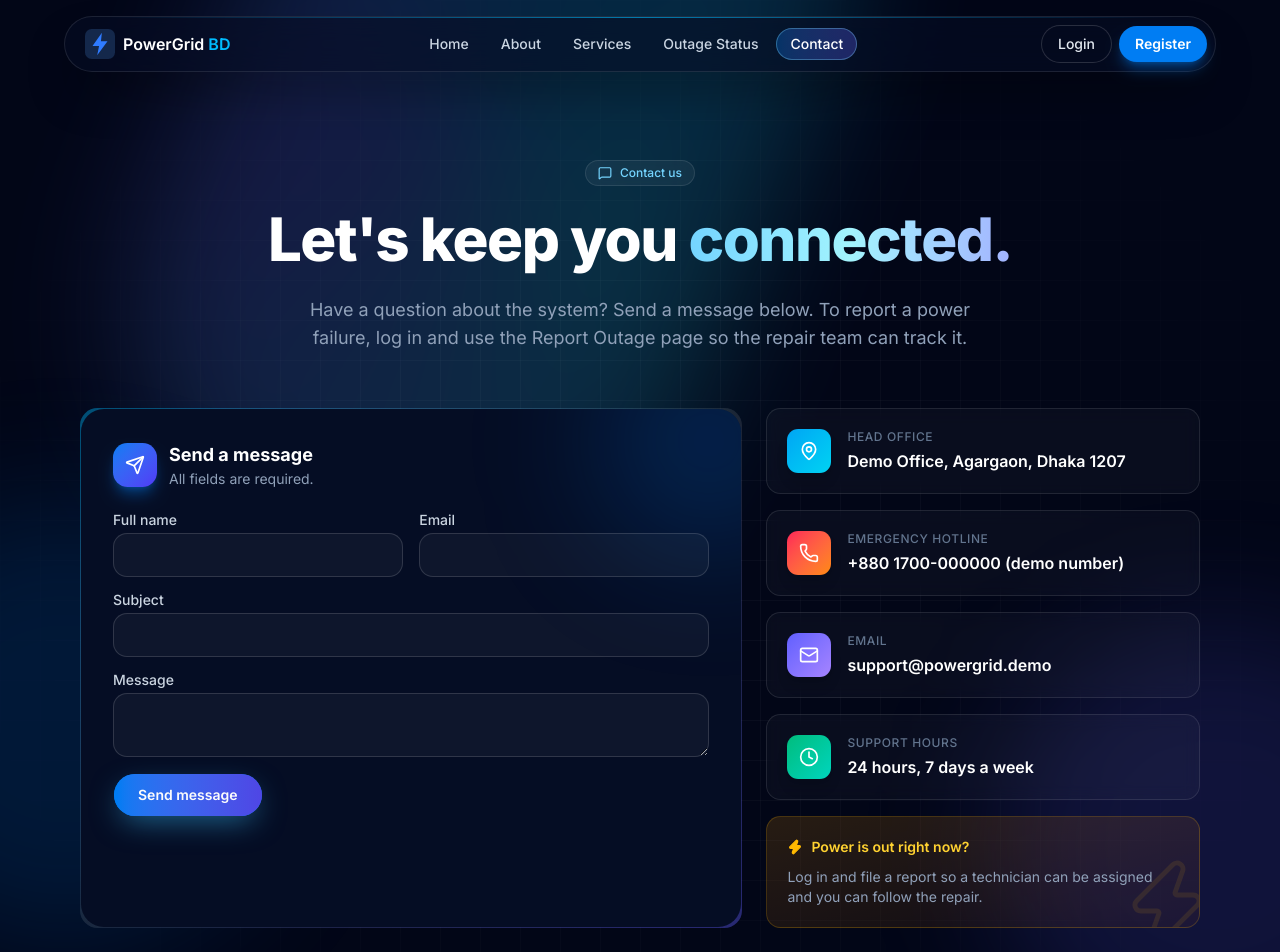
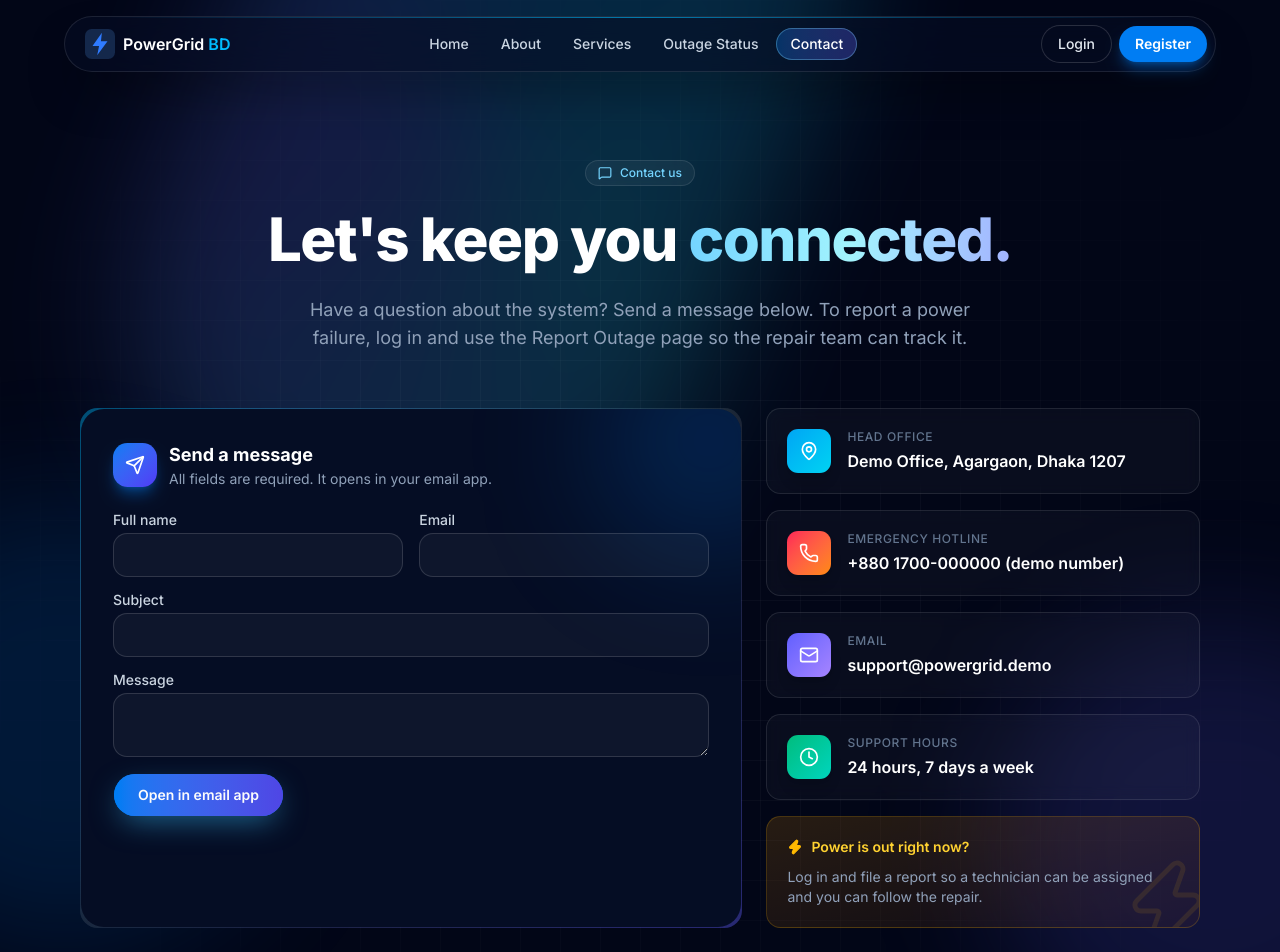
Before and after one commit to raidislam/loadshedding-front, a Next.js app: page /contact in a window 1280 px wide. Shown: the top 952 px of the page. Built offline with nearby package versions, Linux system fonts and the light colour scheme.

Commit message:
fix(contact): open email app instead of faking a sent message

```diff
--- a/src/app/(public)/contact/page.tsx
+++ b/src/app/(public)/contact/page.tsx
@@ -55,7 +55,7 @@ export default function ContactPage() {
                 </span>
                 <div>
                   <h2 className="text-lg font-bold text-white">Send a message</h2>
-                  <p className="text-sm text-slate-400">All fields are required.</p>
+                  <p className="text-sm text-slate-400">All fields are required. It opens in your email app.</p>
                 </div>
               </div>
               <div className="contact-form relative mt-6">
--- a/src/components/public/ContactForm.tsx
+++ b/src/components/public/ContactForm.tsx
@@ -7,21 +7,26 @@ import { FormField } from "@/components/shared/FormField";
 import { Button } from "@/components/ui/button";
 import { Input } from "@/components/ui/input";
 import { Textarea } from "@/components/ui/textarea";
-import { delay } from "@/lib/delay";
 import { contactSchema, type ContactValues } from "@/lib/validations";
+
+export const SUPPORT_EMAIL = "support@powergrid.demo";
 
 export function ContactForm() {
   const {
     register,
     handleSubmit,
     reset,
-    formState: { errors, isSubmitting },
+    formState: { errors },
   } = useForm<ContactValues>({ resolver: zodResolver(contactSchema) });
 
-  async function onSubmit() {
-    // Demo only: nothing is sent anywhere.
-    await delay(700);
-    toast.success("Message sent. This is a demo, so no email was actually delivered.");
+  // The backend has no contact endpoint, so we don't pretend to send anything.
+  // Instead the visitor's own email app opens with the message already filled in.
+  function onSubmit(values: ContactValues) {
+    const body = `${values.message}
+
+- ${values.name} (${values.email})`;
+    window.location.assign(`mailto:${SUPPORT_EMAIL}?subject=${encodeURIComponent(values.subject)}&body=${encodeURIComponent(body)}`);
+    toast.info("Your email app has been opened with this message. Press send there.");
     reset();
   }
 
@@ -41,8 +46,8 @@ export function ContactForm() {
       <FormField label="Message" htmlFor="message" error={errors.message?.message}>
         <Textarea id="message" rows={5} aria-invalid={!!errors.message} {...register("message")} />
       </FormField>
-      <Button type="submit" size="lg" className="h-10 px-4" disabled={isSubmitting}>
-        {isSubmitting ? "Sending..." : "Send message"}
+      <Button type="submit" size="lg" className="h-10 px-4">
+        Open in email app
       </Button>
     </form>
   );
--- a/src/components/public/DemoNotice.tsx
+++ b/src/components/public/DemoNotice.tsx
@@ -1,7 +1,7 @@
 import { Info } from "lucide-react";
 import { cn } from "@/lib/utils";
 
-// Shown wherever sample data is displayed, so nobody mistakes it for live data.
+// Reminds visitors that this is an academic project, not a real electricity authority.
 export function DemoNotice({ children, className }: { children?: string; className?: string }) {
   return (
     <div
```
